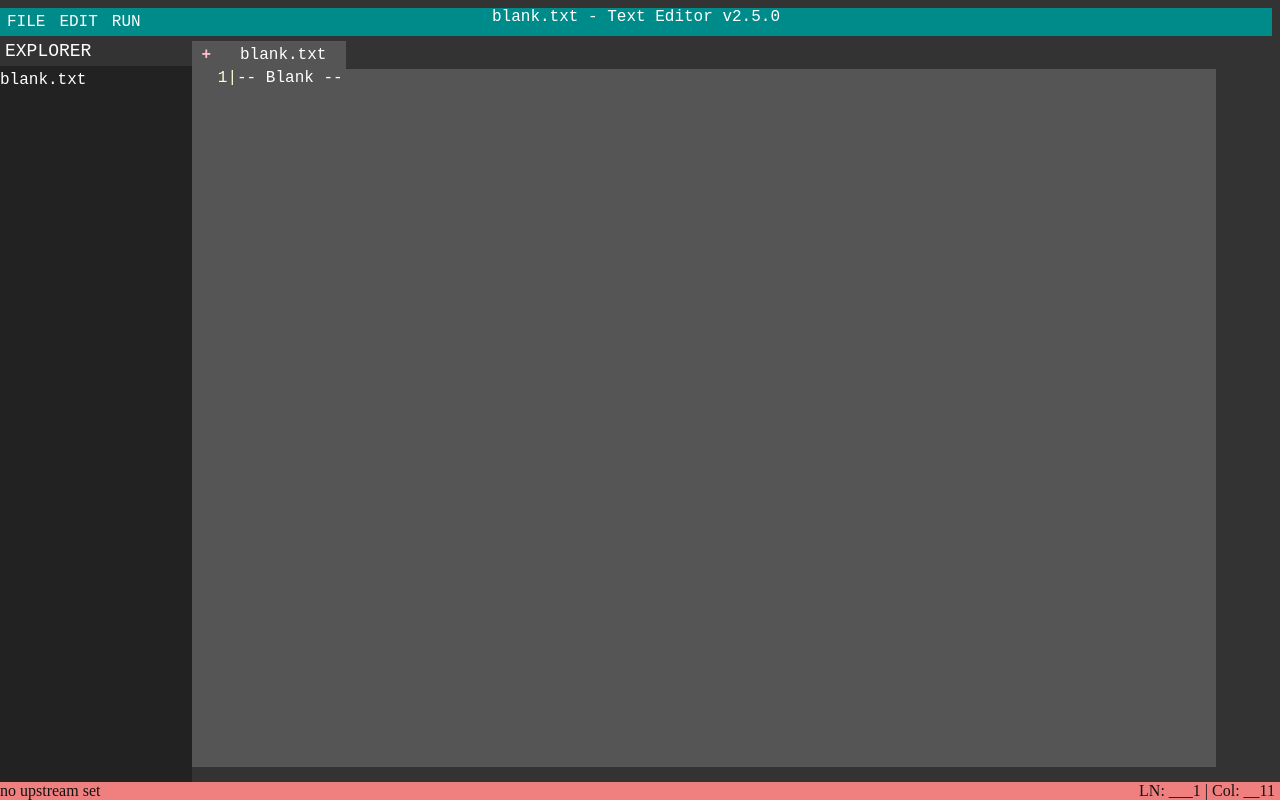
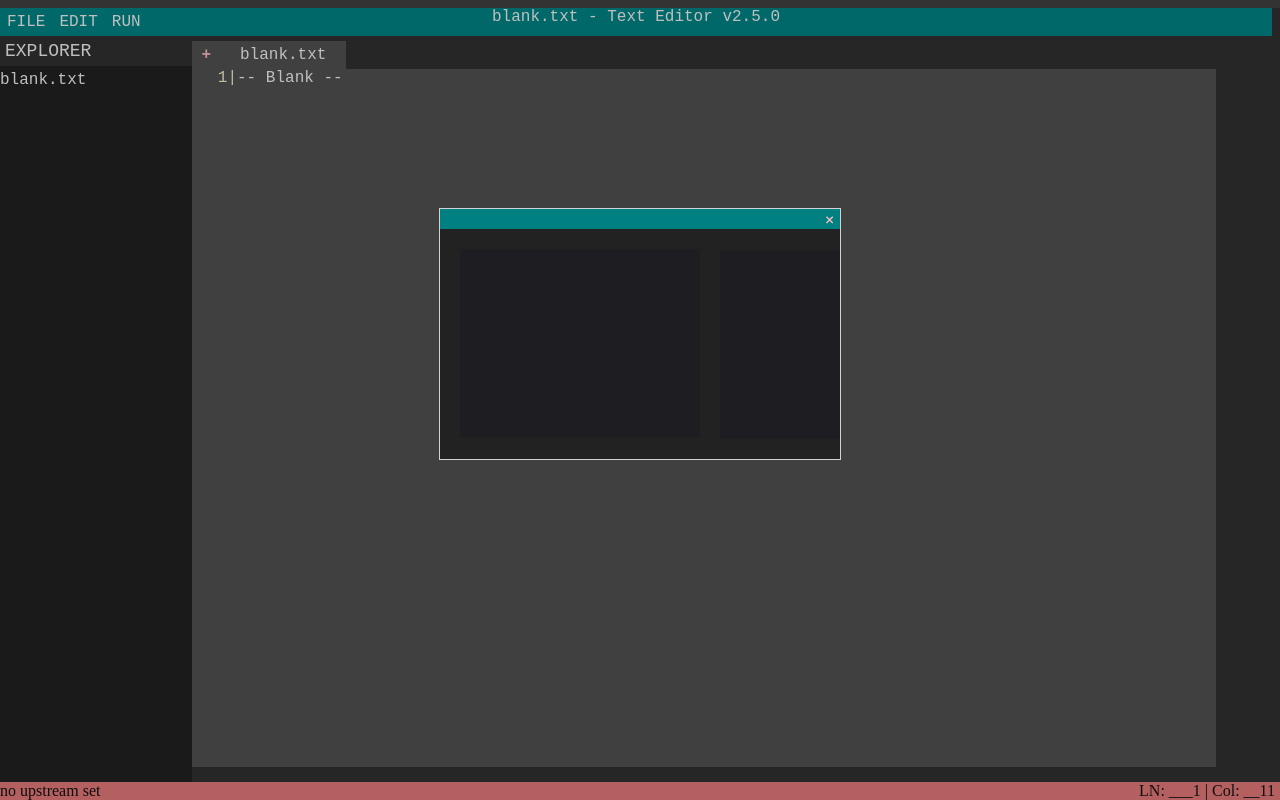
Before and after one commit to thom8047/TextEditor, a website with bundled scripts: page client/index.html in a window 1280 px wide. Built offline with nearby package versions, Linux system fonts and the light colour scheme.

Commit message:
Deprecating input field to open files. Now moving to a pop-up with db implementation

```diff
--- a/client/index.html
+++ b/client/index.html
@@ -15,6 +15,24 @@
 
     <body>
         <div class="App">
+            <div class="FileExplorer">
+                <div id="full-screen-popup-background"> </div>
+                <div id="popup-background">
+                    <div id="popup-navbar">
+                        <span id="popup-navbar-x"> + </span>
+                    </div>
+
+                    <div id="popup-content">
+                        <span id="popup-content-files">
+<!-- This is where we'll auto generate all the files in the db -->
+                        </span>
+                        <span id="popup-content-props">
+<!-- This will be the properties of the text file we have, such as extension, line count, etc. -->
+                        </span>
+                    </div>
+                </div>
+            </div>
+
             <div class="ToolBar">
 
                 <div id="title">Text Editor v0.0.0</div>
@@ -23,12 +41,13 @@
                     <button class="main-button" id="file">FILE</button>
                     <div class="dropdown-content" id="file-dropdown">
                         <div><button id="new-file">New File</button></div>
-                        <div>
-                            <label id="open-file">
-                                <input id="imported-files" type="file" multiple/>
-                                Open File
-                            </label>
-                        </div>
+                        <div><button id="open-file">Open File</button></div>
+<!-- <label id="open-file">
+<input id="imported-files" type="file" multiple/>
+Open File
+</label>
+-- This is what used to be here -->
+
                         <div><button id="save-file">Save File</button></div>
                     </div>
                 </div>
--- a/client/scripts/display.js
+++ b/client/scripts/display.js
@@ -223,6 +223,7 @@ function createEditor(content, name) { //dont know about this
     scrollBothDivs(editor);
 }
 
+// DEPRECATED --------------------------------*******
 function uploadFile() {
     $('#imported-files').on('change', function() {
         var files = this.files,
@@ -246,8 +247,6 @@ function uploadFile() {
 };
 
 function main() {
-    // so drop downs can work correctly
-    getDropDown();
     // so we can upload a file
     uploadFile();
 
@@ -255,6 +254,9 @@ function main() {
     var blank_file_info = ['blank.txt', '-- Blank --']
     createFileForViewing(blank_file_info[0])
     createEditor(blank_file_info[1], blank_file_info[0])
+
+    // so drop downs can work correctly
+    getDropDown();
 }
 
 $(document).ready(main);
--- a/client/stylesheet/index.css
+++ b/client/stylesheet/index.css
@@ -21,6 +21,94 @@ body {
   opacity: 0.5;
   background: rgb(161, 161, 161)
 }
+
+/* POPUP */
+
+.FileExplorer {
+  position: absolute;
+  width: 100%;
+  height: 100%;
+  display: flex;
+  justify-content: center;
+  transition: 0.5s;
+}
+
+/* .FileExplorer:hover #full-screen-popup-background {
+  opacity: 0;
+  z-index: -3;
+}
+.FileExplorer:hover #popup-background {
+  opacity: 0;
+  z-index: -3;
+} */
+
+.FileExplorer #full-screen-popup-background {
+  position: absolute;
+  width: 100%;
+  height: 100%;
+  background: black;
+  opacity: 0.25;
+  z-index: 2;
+  transition: inherit;
+}
+
+#popup-background{
+  position: absolute;
+  top: 200px;
+  width: 400px;
+  height: 250px;
+  background: #222;
+  z-index: 3;
+  border: 1px solid lightgrey;
+  transition: inherit;
+}
+
+#popup-background:hover #full-screen-popup-background {
+  opacity: 0;
+}
+
+#popup-navbar {
+  background: teal;
+  position: relative;
+  width: 100%;
+  height: 20px;
+  border: 0;
+}
+#popup-navbar-x {
+  float: right;
+  white-space: pre;
+  color: pink;
+  font-size: larger;
+  font-weight: bold;
+  transform: rotate(45deg);
+  z-index: 4;
+  transition: 1s;
+}
+#popup-navbar-x:hover {
+  cursor: pointer;
+  color: red;
+  font-weight: bolder;
+}
+
+#popup-content-files {
+  float: left;
+  margin: 5%;
+  width: 60%;
+  height: 75%;
+  background: rgb(29, 29, 34);
+  z-index: 4;
+  overflow-y: auto;
+}
+
+#popup-content-props {
+  float: left;
+  margin-top: 5%;
+  width: 30%;
+  height: 75%;
+  background: rgb(29, 29, 34);
+  z-index: 4;
+}
+
 
 /* DROPDOWN */
 
```
